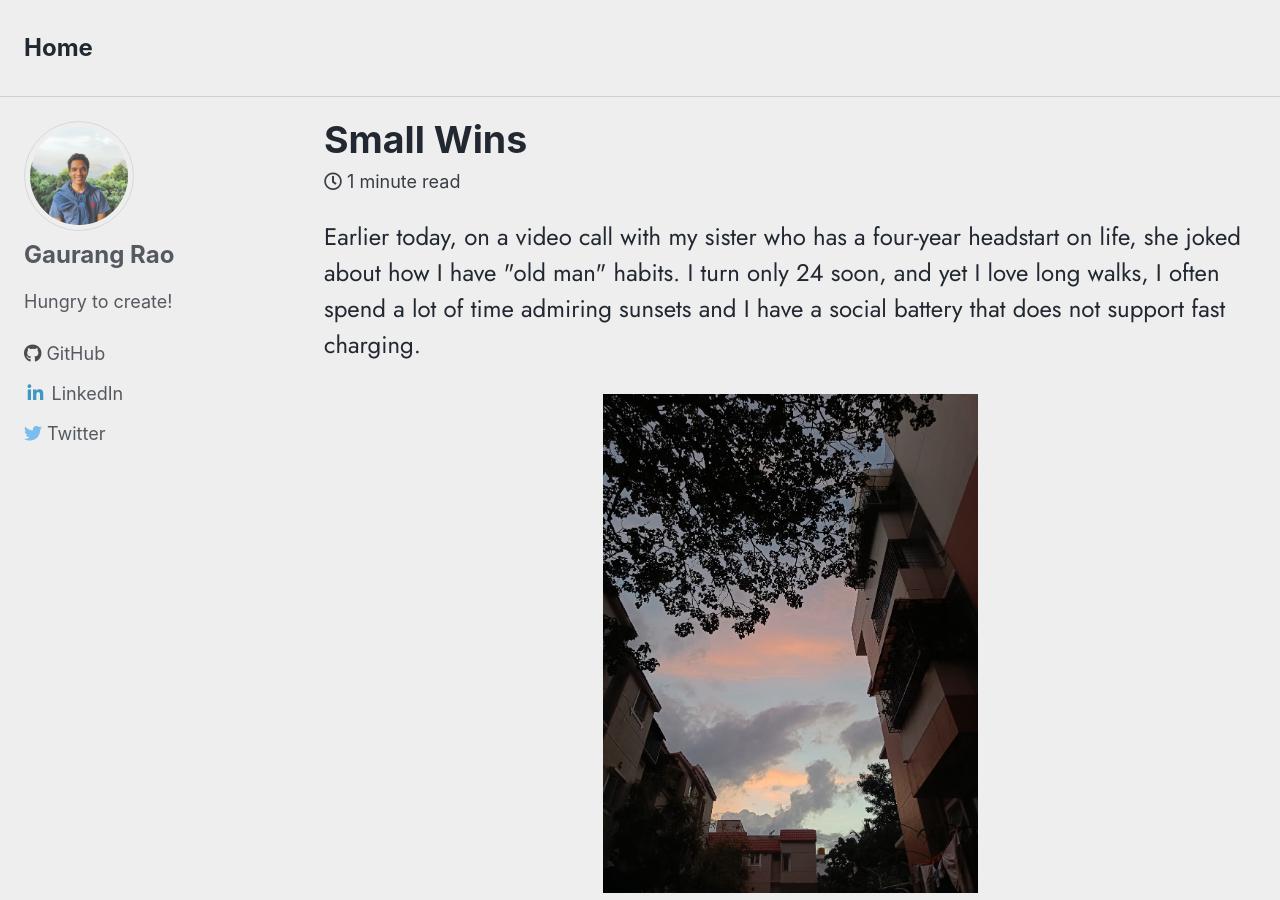
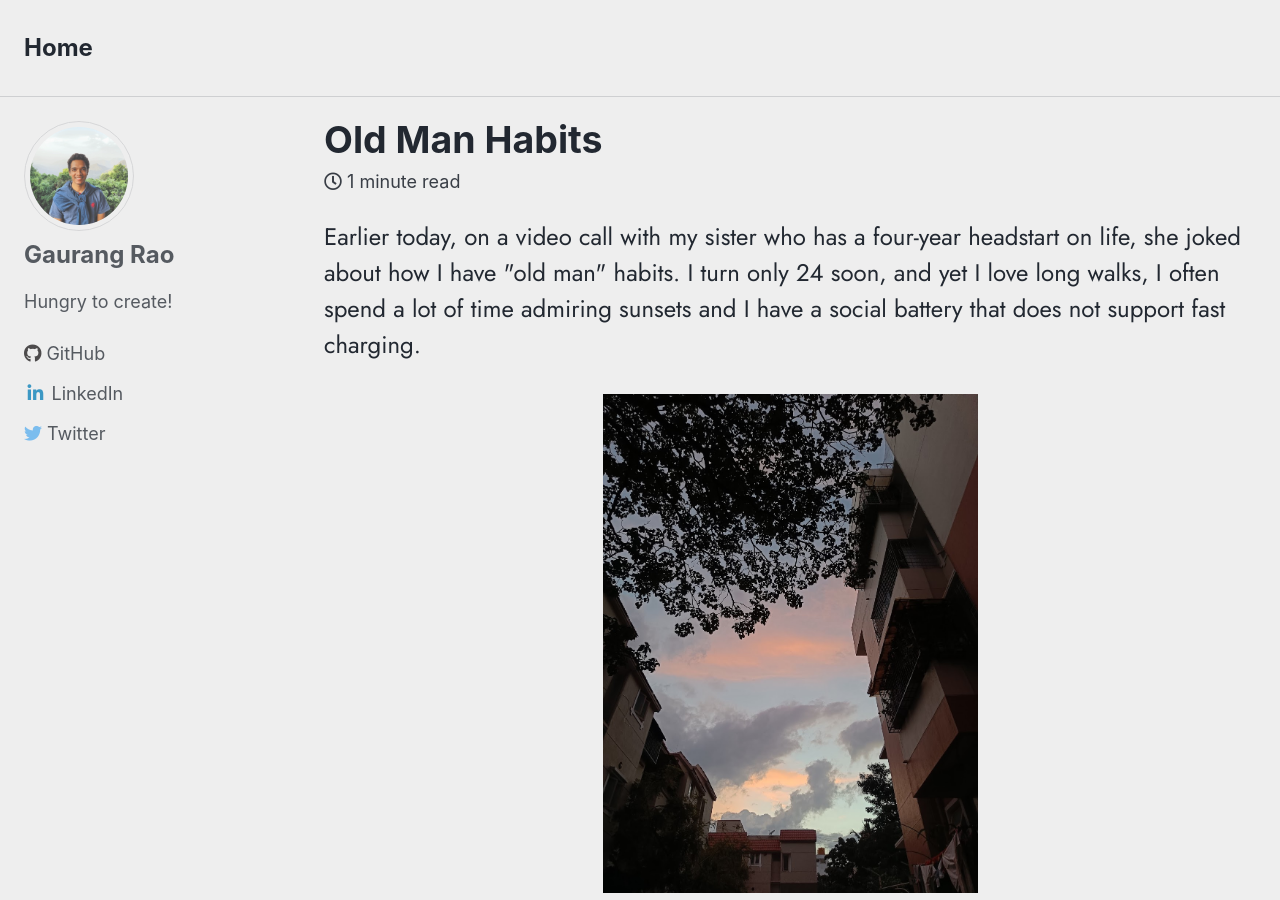
Before and after one commit to gaupeng/gaupeng.github.io, a Jekyll site: the page built from _posts/2023-08-30-old-man-habits.html, in a window 1280 px wide and 900 px high. Built offline with Jekyll 4.4.1, drawn with Linux system fonts in a browser that asks for light colours; cached includes are drawn as plain includes.

Commit message:
New post - title change

```diff
--- a/_posts/2023-08-30-old-man-habits.html
+++ b/_posts/2023-08-30-old-man-habits.html
@@ -1,6 +1,6 @@
 ---
 layout: single
-title: Small Wins
+title: Old Man Habits
 author: Gaurang Rao
 tags:
 ---
```
